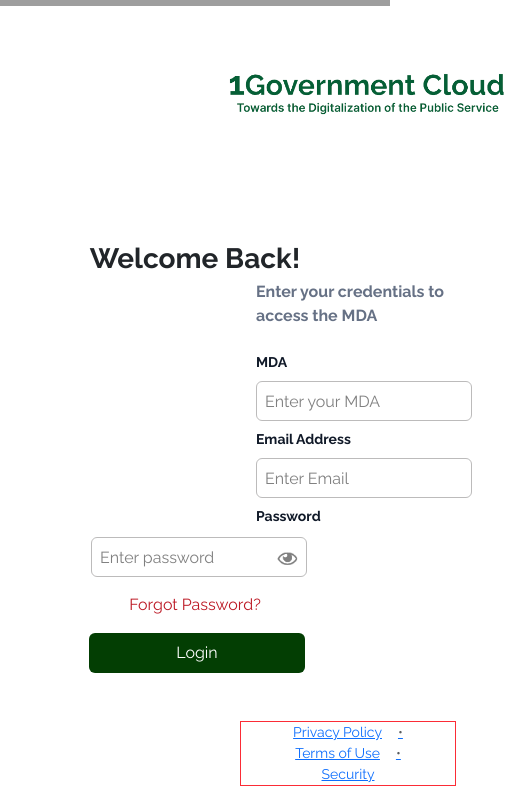
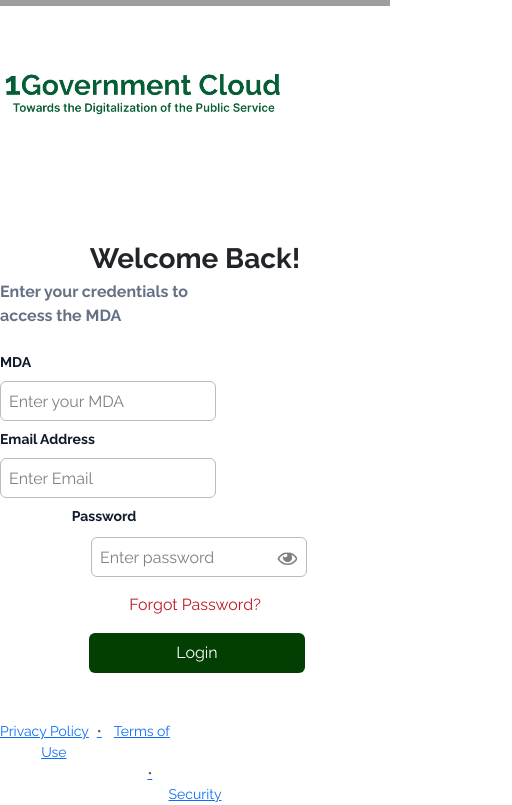
Before and after one commit to aleroboyo/1GovWebsiteClone, a React (Vite) app in the folder 1gov-clone/: page /login in a window 390 px wide. Shown: the part 298-1103 px from the top of the page, 512 px wide, since content can reach past the window. Built offline with nearby package versions, Linux system fonts and the light colour scheme; grey boxes are pictures that could not be loaded.

Commit message:
Loginpage Update 2

```diff
--- a/1gov-clone/src/pages/LoginPage.tsx
+++ b/1gov-clone/src/pages/LoginPage.tsx
@@ -12,24 +12,24 @@ const LoginPage = () => {
 
                 <div className="h-76 bg-cover bg-center relative lg:order-2 lg:h-screen"
                     style={{ backgroundImage: `url(${CityGateImg})` }}>
-                    <p className="hidden lg:block absolute top-6 left-6 text-white">Resources ⌵ Help</p>
+                    <p className="hidden lg:block absolute top-6 left-6 text-white text-[20px]">Resources ⌵ Help</p>
                 </div>
 
-                <div className='lg:order-1 text-center'>
+                <div className='lg:order-1 text-center items-center'>
                     <div className="">
-                        <img src={OneGovLogo} alt='1Gov Logo' className='h-12 ml-56 mt-16 mb-30' />
+                        <img src={OneGovLogo} alt='1Gov Logo' className='h-12 lg:ml-56 mt-16 mb-30' />
                     </div>
 
                     <div>
                         <div>
                             <p className='font-bold text-[#212529] text-[28px]'>Welcome Back!</p>
-                            <p className='text-[16px] text-[#667185] font-bold w-56 text-left relative left-64 mb-6'>Enter your credentials to access the MDA</p>
+                            <p className='text-[16px] text-[#667185] font-bold w-56 text-left lg:relative left-64 mb-6'>Enter your credentials to access the MDA</p>
                             <form className='flex flex-col gap-2'>
-                                <label className='text-[14px] text-[#101928] font-bold w-52 relative left-64 text-left'>MDA</label>
-                                <input type='text' placeholder='Enter your MDA' className='w-54 h-10 border border-[#bcbbbb] rounded-md pl-2 relative left-64'/>
-                                <label className='text-[14px] text-[#101928] font-bold w-52 relative left-64 text-left'>Email Address</label>
-                                <input type='text' placeholder='Enter Email' className='w-54 h-10 border border-[#bcbbbb] rounded-md pl-2 relative left-64' />
-                                <label className='text-[14px] text-[#101928] font-bold w-52 relative left-64 text-left'>Password</label>
+                                <label className='text-[14px] text-[#101928] font-bold w-52 lg:relative left-64 text-left'>MDA</label>
+                                <input type='text' placeholder='Enter your MDA' className='w-54 h-10 border border-[#bcbbbb] rounded-md pl-2 lg:relative left-64'/>
+                                <label className='text-[14px] text-[#101928] font-bold w-52 lg:relative left-64 text-left'>Email Address</label>
+                                <input type='text' placeholder='Enter Email' className='w-54 h-10 border border-[#bcbbbb] rounded-md pl-2 lg:relative left-64' />
+                                <label className='text-[14px] text-[#101928] font-bold w-52 lg:relative left-64 lg:text-left'>Password</label>
                                 <PasswordVisibilty placeholder='Enter password'/>
                             </form>
                             <p className='text-[16px] text-[#BC1824] mb-4'>Forgot Password?</p>
@@ -38,10 +38,13 @@ const LoginPage = () => {
                     </div>
 
                     <div>
-                        <ul className='text-[14px] text-[#0D6EFD]  border border-red-500  w-54 ml-60 justify-center   text-center'>
-                            <Link to=''><li className='underline '>Privacy Policy<span className='text-[#212529bf] ml-4 '>•</span></li></Link>
-                            <Link to=''><li className='underline'>Terms of Use<span className='text-[#212529bf] ml-4'>•</span></li></Link>
-                            <Link to=''><li className='underline'>Security</li></Link>
+                        <ul className='text-[14px] text-[#0D6EFD] lg:w-54 lg:ml-68 text-center justify-center'>
+                            <div className='lg: flex'>
+                                <Link to=''><li className='underline lg:relative left-1 '>Privacy Policy<span className='text-[#212529bf] ml-4 lg: relative right-2 '>•</span></li></Link>
+                                <Link to=''><li className='underline lg: relative left-1'><div>Terms of </div><div className='lg: relative right-22'>Use</div><span className='text-[#212529bf] ml-4 lg:relative bottom-5 right-18'>•</span></li></Link>
+                            </div>
+
+                            <Link to=''><li className='underline lg:relative bottom-10.5 left-1'>Security</li></Link>
                         </ul>
                     </div>
                 </div>
```
